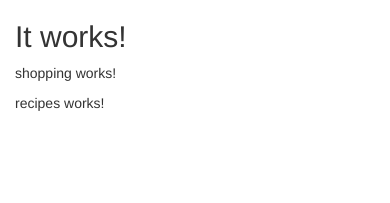
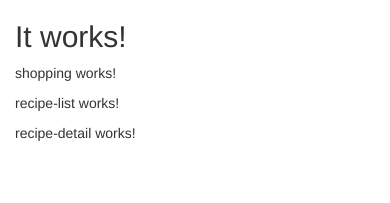
Before and after one commit to augustreid/recipe-book, an Angular app: page / in a window 390 px wide. Shown: the top 203 px of the page. Built offline with nearby package versions, Linux system fonts and the light colour scheme.

Commit message:
Fix app module imports

```diff
--- a/src/app/recipes/recipes.component.html
+++ b/src/app/recipes/recipes.component.html
@@ -1 +1,8 @@
-<p>recipes works!</p>
+<div class="row">
+  <div class="col-md-5">
+    <app-recipe-list></app-recipe-list>
+  </div>
+  <div class="col-md-7">
+    <app-recipe-detail></app-recipe-detail>
+  </div>
+</div>
```
Also changed, not shown: src/app/app.module.ts (+9 -1 lines).
